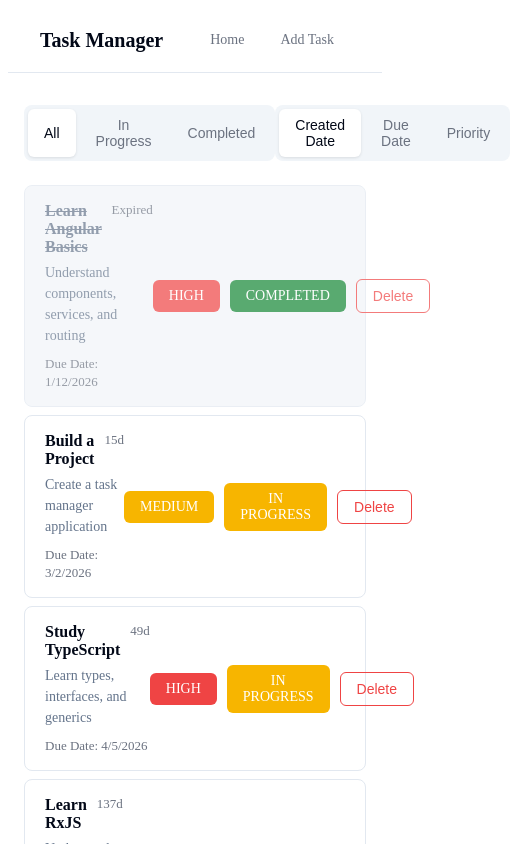
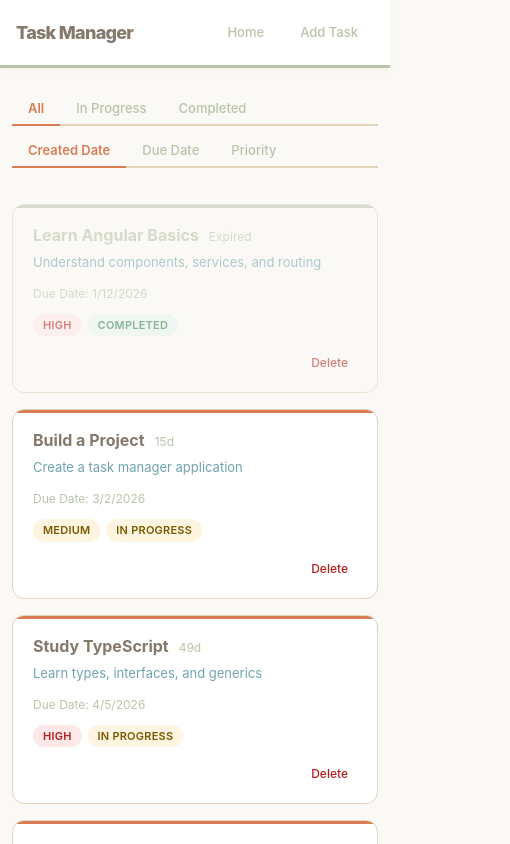
Before and after one commit to AlhanoufKMLz/tasks-manager, an Angular app: page / in a window 390 px wide. Shown: the top 844 px of the page, 510 px wide, since content can reach past the window. Built offline with nearby package versions, Linux system fonts and the light colour scheme.

Commit message:
update styling

```diff
--- a/src/app/app.css
+++ b/src/app/app.css
@@ -5,19 +5,26 @@
 }
 
 .navbar {
-    background: hsl(0 0% 100%);
-    border-bottom: 1px solid hsl(214.3 31.8% 91.4%);
-    padding: 1rem 2rem;
+  background: var(--surface);
+  border-bottom: 1px solid var(--border);
+  padding: 0 2.5rem;
+  height: 68px;
   display: flex;
   justify-content: space-between;
   align-items: center;
+  position: sticky;
+  top: 0;
+  z-index: 10;
+  box-shadow: var(--shadow-sm);
+  border-bottom: 3px solid #b8c4a9;
 }
 
 .nav-brand h2 {
   margin: 0;
-    font-size: 20px;
-    font-weight: 600;
-    color: hsl(222.2 84% 4.9%);
+  font-size: 18px;
+  font-weight: 800;
+  color: var(--text);
+  letter-spacing: -0.04em;
 }
 
 .nav-links {
@@ -26,37 +33,49 @@
 }
 
 .nav-links a {
-    color: hsl(220 8.9% 46.1%);
+  color: var(--text-muted);
   text-decoration: none;
-    padding: 8px 16px;
-    border-radius: 6px;
-    font-size: 14px;
+  padding: 7px 16px;
+  border-radius: 999px;
+  font-size: 13px;
   font-weight: 500;
-    transition: all 0.15s ease;
+  transition: all var(--transition);
 }
 
 .nav-links a:hover {
-    background: hsl(210 40% 96.1%);
-    color: hsl(222.2 84% 4.9%);
+  background: var(--accent-bg);
+  color: var(--accent);
 }
 
 .nav-links a.active {
-    background: hsl(222.2 47.4% 11.2%);
-    color: hsl(210 40% 98%);
+  background: var(--accent);
+  color: #fff;
+  font-weight: 700;
+  box-shadow: 0 2px 8px rgba(217, 125, 85, 0.3);
 }
 
 main {
   flex: 1;
-    padding: 32px 16px;
+  padding: 40px 16px;
+}
+
+@media (max-width: 640px) {
+  .navbar {
+    padding: 0 1rem;
+  }
+
+  main {
+    padding: 24px 12px;
+  }
 }
 
 footer {
-    background: hsl(0 0% 100%);
-    padding: 20px;
+  background: var(--surface);
+  padding: 16px 20px;
   text-align: center;
-    color: hsl(215.4 16.3% 46.9%);
-    border-top: 1px solid hsl(214.3 31.8% 91.4%);
-    font-size: 14px;
+  color: var(--text-muted);
+  border-top: 1px solid var(--border);
+  font-size: 12px;
 }
 
 footer p {
--- a/src/app/pages/task-details/task-details.css
+++ b/src/app/pages/task-details/task-details.css
@@ -1,5 +1,6 @@
-.task-detail-container {
-    max-width: 800px;
+.task-detail-container,
+.task-details-container {
+  max-width: 760px;
   margin: 0 auto;
 }
 
@@ -9,208 +10,278 @@
   align-items: flex-start;
   margin-bottom: 24px;
   padding-bottom: 24px;
-    border-bottom: 1px solid hsl(214.3 31.8% 91.4%);
+  border-bottom: 2px solid var(--border);
   gap: 16px;
 }
 
 .header h1 {
   margin: 0;
-    font-size: 32px;
-    font-weight: 700;
-    color: hsl(222.2 84% 4.9%);
-    letter-spacing: -0.025em;
+  font-size: 26px;
+  font-weight: 800;
+  color: var(--text);
+  letter-spacing: -0.04em;
   line-height: 1.2;
 }
 
 .header span {
-    color: hsl(215.4 16.3% 46.9%);
-    font-size: 70%;
-    font-weight: normal;
+  color: var(--text-muted);
+  font-size: 65%;
+  font-weight: 500;
 }
 
 .status-badge {
   padding: 6px 14px;
   border-radius: 999px;
-    background: hsl(47.9 95.8% 53.1%);
-    color: hsl(26 83.3% 14.1%);
-    font-size: 13px;
-    font-weight: 600;
+  background: var(--warning-bg);
+  color: var(--warning);
+  font-size: 12px;
+  font-weight: 700;
   white-space: nowrap;
   display: inline-flex;
   align-items: center;
+  letter-spacing: 0.02em;
 }
 
 .status-badge.completed {
-    background: hsl(142.1 76.2% 36.3%);
-    color: hsl(0 0% 100%);
+  background: var(--success-bg);
+  color: var(--success);
 }
 
 .task-details {
-    background: hsl(0 0% 100%);
-    border: 1px solid hsl(214.3 31.8% 91.4%);
-    padding: 24px;
-    border-radius: 8px;
+  background: var(--surface);
+  border: 1px solid var(--border);
+  padding: 28px;
+  border-radius: var(--radius);
   margin-bottom: 24px;
-    box-shadow: 0 1px 3px 0 rgb(0 0 0 / 0.05);
+  box-shadow: var(--shadow-sm);
+  overflow: hidden;
+  position: relative;
+}
+
+.task-details::before {
+  content: '';
+  position: absolute;
+  top: 0;
+  left: 0;
+  right: 0;
+  height: 3px;
+  background: var(--accent);
+}
+
+.task-details-container:has(.onoffswitch-checkbox:checked) .task-details::before {
+  background: var(--success);
 }
 
 .detail-row {
   margin-bottom: 20px;
+  padding-bottom: 20px;
+  border-bottom: 1px solid var(--border);
 }
 
 .detail-row:last-child {
   margin-bottom: 0;
+  padding-bottom: 0;
+  border-bottom: none;
 }
 
 .detail-row strong {
   display: block;
-    margin-bottom: 8px;
-    color: hsl(222.2 84% 4.9%);
-    font-size: 14px;
-    font-weight: 600;
+  margin-bottom: 5px;
+  color: var(--text-muted);
+  font-size: 11px;
+  font-weight: 700;
+  text-transform: uppercase;
+  letter-spacing: 0.08em;
 }
 
 .detail-row p {
   margin: 0;
-    color: hsl(215.4 16.3% 46.9%);
+  color: var(--text);
   font-size: 15px;
   line-height: 1.6;
 }
 
 .actions {
   display: flex;
-    gap: 12px;
+  gap: 10px;
   flex-wrap: wrap;
 }
 
 button {
-    padding: 10px 20px;
+  padding: 10px 22px;
   border: none;
-    border-radius: 6px;
+  border-radius: 999px;
   cursor: pointer;
   font-size: 14px;
-    font-weight: 500;
-    transition: all 0.15s ease;
+  font-weight: 600;
+  transition: all var(--transition);
+  font-family: inherit;
 }
 
 .delete-btn {
-    background: hsl(0 84.2% 60.2%);
-    color: hsl(0 0% 100%);
-    box-shadow: 0 1px 2px 0 rgb(0 0 0 / 0.05);
+  background: var(--danger-bg);
+  color: var(--danger);
+  border: 1.5px solid #fca5a5;
 }
 
 .delete-btn:hover {
-    background: hsl(0 84.2% 56%);
-    box-shadow: 0 4px 6px -1px rgb(0 0 0 / 0.1);
+  background: var(--danger);
+  color: #fff;
+  border-color: var(--danger);
+  transform: translateY(-1px);
 }
 
 .back-btn {
   background: transparent;
-    color: hsl(222.2 84% 4.9%);
-    border: 1px solid hsl(214.3 31.8% 91.4%);
+  color: var(--accent);
+  border: 1.5px solid var(--border);
 }
 
 .back-btn:hover {
-    background: hsl(210 40% 96.1%);
+  background: var(--accent-bg);
+  border-color: var(--accent);
 }
 
 .not-found {
   text-align: center;
   padding: 80px 20px;
-    background: hsl(0 0% 100%);
-    border: 1px solid hsl(214.3 31.8% 91.4%);
-    border-radius: 8px;
+  background: var(--surface);
+  border: 1px solid var(--border);
+  border-radius: var(--radius);
+  box-shadow: var(--shadow-sm);
 }
 
 .not-found h2 {
-    margin: 0 0 12px 0;
-    font-size: 24px;
-    font-weight: 700;
-    color: hsl(222.2 84% 4.9%);
+  margin: 0 0 10px 0;
+  font-size: 22px;
+  font-weight: 800;
+  color: var(--text);
+  letter-spacing: -0.03em;
 }
 
 .not-found p {
   margin: 0 0 24px 0;
-    color: hsl(215.4 16.3% 46.9%);
-    font-size: 15px;
+  color: var(--text-secondary);
+  font-size: 14px;
 }
 
 .not-found button {
-    background: hsl(222.2 47.4% 11.2%);
-    color: hsl(210 40% 98%);
-    box-shadow: 0 1px 2px 0 rgb(0 0 0 / 0.05);
+  background: var(--accent);
+  color: #fff;
+  box-shadow: 0 3px 10px rgba(217, 125, 85, 0.3);
 }
 
 .not-found button:hover {
-    background: hsl(222.2 47.4% 15%);
+  background: var(--accent-hover);
+  transform: translateY(-1px);
 }
 
-  /* task status */
+/* ── Task status toggle ──────────────────────────── */
 
 .onoffswitch {
   position: relative;
   width: 110px;
-  -webkit-user-select:none;
-  -moz-user-select:none;
+  -webkit-user-select: none;
+  -moz-user-select: none;
   -ms-user-select: none;
 }
+
 .onoffswitch-checkbox {
   position: absolute;
   opacity: 0;
   pointer-events: none;
 }
+
 .onoffswitch-label {
   display: block;
   overflow: hidden;
   cursor: pointer;
-    border-radius: 17px;
+  border-radius: 999px;
 }
+
 .onoffswitch-inner {
   display: block;
   width: 200%;
   margin-left: -100%;
   transition: margin 0.3s ease-in 0s;
 }
-.onoffswitch-inner:before, .onoffswitch-inner:after {
+
+.onoffswitch-inner:before,
+.onoffswitch-inner:after {
   display: block;
   float: left;
   width: 50%;
-    height: 29px;
+  height: 30px;
   padding: 0;
-    line-height: 29px;
-    font-size: 14px;
+  line-height: 30px;
+  font-size: 12px;
   color: white;
-    font-weight: bold;
+  font-weight: 700;
   box-sizing: border-box;
+  font-family: inherit;
+  letter-spacing: 0.02em;
 }
+
 .onoffswitch-inner:before {
   content: "Completed";
   padding-left: 9px;
-    background-color: #148735;
-    color: #FFFFFF;
+  background-color: var(--success);
+  color: #ffffff;
 }
+
 .onoffswitch-inner:after {
   content: "In Progress";
   padding-right: 9px;
-    background-color: #F7B500;
-    color: #FFFFFF;
+  background-color: var(--accent);
+  color: #ffffff;
   text-align: right;
 }
+
 .onoffswitch-switch {
   display: block;
-    width: 20px;
-    margin: 4.5px;
-    background: #FFFFFF;
+  width: 22px;
+  margin: 4px;
+  background: #ffffff;
   position: absolute;
   top: 0;
   bottom: 0;
   right: 80px;
-    border-radius: 17px;
+  border-radius: 999px;
   transition: all 0.3s ease-in 0s;
+  box-shadow: 0 1px 4px rgba(0,0,0,.2);
 }
+
 .onoffswitch-checkbox:checked + .onoffswitch-label .onoffswitch-inner {
   margin-left: 0;
 }
+
 .onoffswitch-checkbox:checked + .onoffswitch-label .onoffswitch-switch {
   right: 0px;
 }
+
+/* ── Responsive ───────────────────────────────────── */
+
+@media (max-width: 640px) {
+  .header {
+    flex-direction: column;
+    align-items: flex-start;
+    gap: 12px;
+  }
+
+  .header h1 {
+    font-size: 20px;
+  }
+
+  .task-details {
+    padding: 18px;
+  }
+
+  .actions {
+    flex-direction: column;
+  }
+
+  .actions button {
+    width: 100%;
+    text-align: center;
+  }
+}
--- a/src/app/pages/task-form/task-form.css
+++ b/src/app/pages/task-form/task-form.css
@@ -1,59 +1,74 @@
 .form-container {
-    max-width: 600px;
+  max-width: 560px;
   margin: 0 auto;
-    background: hsl(0 0% 100%);
-    border: 1px solid hsl(214.3 31.8% 91.4%);
-    border-radius: 8px;
-    padding: 32px;
-    box-shadow: 0 1px 3px 0 rgb(0 0 0 / 0.05);
+  background: var(--surface);
+  border: 1px solid var(--border);
+  border-radius: var(--radius);
+  padding: 36px;
+  box-shadow: var(--shadow);
+  overflow: hidden;
+  position: relative;
+}
+
+.form-container::before {
+  content: '';
+  position: absolute;
+  top: 0;
+  left: 0;
+  right: 0;
+  height: 4px;
+  background: linear-gradient(90deg, var(--accent), #e8834a);
 }
 
 .form-container h2 {
-    margin: 0 0 24px 0;
-    font-size: 24px;
-    font-weight: 700;
-    color: hsl(222.2 84% 4.9%);
-    letter-spacing: -0.025em;
+  margin: 0 0 28px 0;
+  font-size: 20px;
+  font-weight: 800;
+  color: var(--text);
+  letter-spacing: -0.03em;
 }
 
 .form-group {
   margin-bottom: 20px;
   display: flex;
   flex-direction: column;
-    gap: 5px;
+  gap: 7px;
 }
 
 .form-group label {
   display: block;
-    font-weight: 500;
-    font-size: 14px;
-    color: hsl(222.2 84% 4.9%);
+  font-weight: 600;
+  font-size: 12px;
+  color: var(--text-secondary);
+  text-transform: uppercase;
+  letter-spacing: 0.06em;
 }
 
 .form-group input,
 .form-group textarea {
   width: 100%;
-    padding: 10px 12px;
-    border: 1px solid hsl(214.3 31.8% 91.4%);
-    border-radius: 6px;
+  padding: 11px 14px;
+  border: 1.5px solid var(--border);
+  border-radius: var(--radius-sm);
   font-size: 14px;
   font-family: inherit;
-    color: hsl(222.2 84% 4.9%);
-    transition: all 0.15s ease;
-    background: hsl(0 0% 100%);
+  color: var(--text);
+  transition: all var(--transition);
+  background: var(--bg);
   box-sizing: border-box;
 }
 
 .form-group input::placeholder,
 .form-group textarea::placeholder {
-    color: hsl(215.4 16.3% 46.9%);
+  color: var(--text-muted);
 }
 
 .form-group input:focus,
 .form-group textarea:focus {
   outline: none;
-    border-color: hsl(221.2 83.2% 53.3%);
-    box-shadow: 0 0 0 3px hsl(221.2 83.2% 53.3% / 0.1);
+  border-color: var(--accent);
+  background: var(--surface);
+  box-shadow: 0 0 0 3px rgba(217, 125, 85, 0.12);
 }
 
 .form-group textarea {
@@ -62,67 +77,73 @@
 }
 
 .error {
-    margin-top: 6px;
+  margin-top: 4px;
 }
 
 .error small {
-    color: hsl(0 84.2% 60.2%);
-    font-size: 13px;
+  color: var(--danger);
+  font-size: 12px;
   font-weight: 500;
 }
 
 .button-group {
   display: flex;
-    gap: 12px;
-    margin-top: 24px;
+  gap: 10px;
+  margin-top: 28px;
 }
 
 button {
-    padding: 10px 20px;
+  padding: 10px 22px;
   border: none;
-    border-radius: 6px;
+  border-radius: 999px;
   cursor: pointer;
   font-size: 14px;
-    font-weight: 500;
-    transition: all 0.15s ease;
+  font-weight: 600;
+  transition: all var(--transition);
   font-family: inherit;
 }
 
 button[type='submit'] {
-    background: hsl(222.2 47.4% 11.2%);
-    color: hsl(210 40% 98%);
-    box-shadow: 0 1px 2px 0 rgb(0 0 0 / 0.05);
+  background: var(--accent);
+  color: #fff;
+  box-shadow: 0 3px 10px rgba(217, 125, 85, 0.3);
 }
 
 button[type='submit']:hover:not(:disabled) {
-    background: hsl(222.2 47.4% 15%);
-    box-shadow: 0 4px 6px -1px rgb(0 0 0 / 0.1);
+  background: var(--accent-hover);
+  transform: translateY(-1px);
+  box-shadow: 0 5px 14px rgba(217, 125, 85, 0.35);
 }
 
 button[type='submit']:disabled {
-    background: hsl(214.3 31.8% 91.4%);
-    color: hsl(220 8.9% 46.1%);
+  background: var(--border);
+  color: var(--text-muted);
   cursor: not-allowed;
   box-shadow: none;
 }
 
 button.secondary {
   background: transparent;
-    color: hsl(222.2 84% 4.9%);
-    border: 1px solid hsl(214.3 31.8% 91.4%);
+  color: var(--text-secondary);
+  border: 1.5px solid var(--border);
 }
 
 button.secondary:hover {
-    background: hsl(210 40% 96.1%);
+  background: var(--bg);
+  border-color: var(--border-hover);
+  color: var(--text);
 }
+
+/* ── Priority selector ───────────────────────────── */
 
 .priority-group {
   display: inline-flex;
-    gap: 4px;
-    background: hsl(210 40% 96.1%);
-    padding: 4px;
-    border-radius: 8px;
+  gap: 2px;
+  background: var(--bg);
+  padding: 3px;
+  border-radius: 999px;
   width: max-content;
+  border: 1.5px solid var(--border);
 }
 
 .priority {
@@ -135,48 +156,72 @@
 
 .priority span {
   display: inline-block;
-    padding: 8px 16px;
-    border-radius: 6px;
+  padding: 6px 16px;
+  border-radius: 999px;
   background-color: transparent;
-    color: hsl(220 8.9% 46.1%);
-    font-weight: 500;
+  color: var(--text-muted);
+  font-weight: 600;
+  font-size: 12px;
+  letter-spacing: 0.02em;
   transition: all 0.2s ease;
 }
 
 .priority:hover span {
-    color: hsl(222.2 84% 4.9%);
+  color: var(--text);
 }
 
 .priority input[type="radio"]:checked + span[value="high"],
 .priority input[type="radio"][value="high"]:checked + span {
-    background-color: hsl(0 84.2% 60.2%);
-    color: white;
+  background-color: var(--danger-bg);
+  color: var(--danger);
 }
 
 .priority input[type="radio"]:checked + span[value="high"],
 .priority input[type="radio"][value="high"]:checked:hover + span:hover {
-    background-color: hsl(0 84.2% 60.2%);
-    color: white;
+  background-color: var(--danger-bg);
+  color: var(--danger);
 }
 
 .priority input[type="radio"][value="medium"]:checked + span {
-    background-color: #F7B500;
-    color: white;
+  background-color: var(--warning-bg);
+  color: var(--warning);
 }
 
 .priority input[type="radio"][value="low"]:checked + span {
-    background-color: #148735;
-    color: white;
+  background-color: var(--success-bg);
+  color: var(--success);
 }
 
 .priority input[value="high"]:hover + span {
-    background-color: hsla(0, 84%, 60%, 0.334);
+  background-color: var(--danger-bg);
 }
 
 .priority input[value="medium"]:hover + span {
-    background-color: #f7b5005e;
+  background-color: var(--warning-bg);
 }
 
 .priority input[value="low"]:hover + span {
-    background-color: #14873563;
+  background-color: var(--success-bg);
 }
+
+/* ── Responsive ───────────────────────────────────── */
+
+@media (max-width: 640px) {
+  .form-container {
+    padding: 24px 18px;
+  }
+
+  .priority-group {
+    width: 100%;
+    justify-content: center;
+  }
+
+  .button-group {
+    flex-direction: column;
+  }
+
+  .button-group button {
+    width: 100%;
+    text-align: center;
+  }
+}
--- a/src/app/pages/task-list/task-list.css
+++ b/src/app/pages/task-list/task-list.css
@@ -1,5 +1,5 @@
 .task-list-container {
-  max-width: 900px;
+  max-width: 1100px;
   margin: 0 auto;
 }
 
@@ -12,114 +12,151 @@
 
 .header h1 {
   margin: 0;
-  font-size: 32px;
-  font-weight: 700;
-  color: hsl(222.2 84% 4.9%);
-  letter-spacing: -0.025em;
+  font-size: 26px;
+  font-weight: 800;
+  color: var(--text);
+  letter-spacing: -0.04em;
 }
 
 .add-btn {
-  background: hsl(222.2 47.4% 11.2%);
-  color: hsl(210 40% 98%);
+  background: var(--accent);
+  color: #fff;
   border: none;
-  padding: 10px 20px;
-  border-radius: 6px;
+  padding: 9px 20px;
+  border-radius: 999px;
   cursor: pointer;
-  font-size: 14px;
-  font-weight: 500;
-  transition: all 0.15s ease;
-  box-shadow: 0 1px 2px 0 rgb(0 0 0 / 0.05);
+  font-size: 13px;
+  font-weight: 600;
+  transition: all var(--transition);
+  box-shadow: 0 3px 10px rgba(217, 125, 85, 0.3);
+  display: inline-flex;
+  align-items: center;
+  gap: 6px;
+}
+
+.add-btn::before {
+  content: '+';
+  font-size: 17px;
+  font-weight: 300;
+  line-height: 1;
 }
 
 .add-btn:hover {
-  background: hsl(222.2 47.4% 15%);
-  box-shadow: 0 4px 6px -1px rgb(0 0 0 / 0.1);
+  background: var(--accent-hover);
+  transform: translateY(-1px);
+  box-shadow: 0 5px 14px rgba(217, 125, 85, 0.35);
 }
 
-.actions-par{
+.actions-par {
   display: flex;
   justify-content: space-between;
+  align-items: flex-end;
+  border-bottom: 2px solid var(--border);
+  margin-bottom: 28px;
 }
 
 .filters {
   display: inline-flex;
-  gap: 4px;
-  margin-bottom: 24px;
-  background: hsl(210 40% 96.1%);
-  padding: 4px;
-  border-radius: 8px;
+  gap: 0;
+  margin-bottom: 0;
+  background: transparent;
+  padding: 0;
+  border-radius: 0;
 }
 
 .filters button {
   padding: 8px 16px;
   border: none;
   background: transparent;
-  border-radius: 6px;
+  border-radius: 0;
   cursor: pointer;
-  font-size: 14px;
+  font-size: 13px;
   font-weight: 500;
-  color: hsl(220 8.9% 46.1%);
-  transition: all 0.15s ease;
+  color: var(--text-muted);
+  transition: all var(--transition);
+  border-bottom: 2px solid transparent;
+  margin-bottom: -2px;
 }
 
 .filters button:hover {
-  color: hsl(222.2 84% 4.9%);
+  color: var(--text-secondary);
 }
 
 .filters button.active {
-  background: hsl(0 0% 100%);
-  color: hsl(222.2 84% 4.9%);
-  box-shadow: 0 1px 3px 0 rgb(0 0 0 / 0.1);
+  color: var(--accent);
+  border-bottom-color: var(--accent);
+  font-weight: 600;
+  background: transparent;
+  box-shadow: none;
 }
 
 .empty {
+  grid-column: 1 / -1;
   text-align: center;
   padding: 80px 20px;
-  color: hsl(215.4 16.3% 46.9%);
-  background: hsl(0 0% 100%);
-  border: 1px dashed hsl(214.3 31.8% 91.4%);
-  border-radius: 8px;
+  color: var(--text-muted);
+  background: var(--surface);
+  border: 2px dashed var(--border);
+  border-radius: var(--radius);
 }
 
 .empty p {
   margin: 0;
-  font-size: 15px;
+  font-size: 14px;
 }
 
 .tasks {
-  display: flex;
-  flex-direction: column;
-  gap: 8px;
+  display: grid;
+  grid-template-columns: repeat(auto-fill, minmax(270px, 1fr));
+  gap: 16px;
 }
 
 .task-item {
-  background: hsl(0 0% 100%);
-  border: 1px solid hsl(214.3 31.8% 91.4%);
-  border-radius: 8px;
-  padding: 16px 20px;
+  background: var(--surface);
+  border: 1px solid var(--border);
+  border-radius: var(--radius);
+  padding: 20px 20px 56px;
   display: flex;
-  justify-content: space-between;
-  align-items: center;
-  transition: all 0.15s ease;
+  flex-direction: column;
+  gap: 10px;
+  position: relative;
+  transition: all var(--transition);
+  overflow: hidden;
+}
+
+.task-item::before {
+  content: '';
+  position: absolute;
+  top: 0;
+  left: 0;
+  right: 0;
+  height: 3px;
+  background: var(--accent);
+  border-radius: var(--radius) var(--radius) 0 0;
 }
 
 .task-item:hover {
-  border-color: hsl(217.2 32.6% 17.5%);
-  box-shadow: 0 4px 6px -1px rgb(0 0 0 / 0.05);
+  border-color: var(--border-hover);
+  box-shadow: var(--shadow-md);
+  transform: translateY(-3px);
 }
 
 .task-item.completed {
-  background: hsl(210 40% 96.1%);
-  opacity: 0.7;
+  background: var(--bg);
+  opacity: 0.55;
+}
+
+.task-item.completed::before {
+  background:  var(--text-muted);
 }
 
 .task-item.completed h3 {
-  text-decoration: line-through;
-  color: hsl(215.4 16.3% 46.9%);
+  color: var(--text-muted);
 }
 
 .task-content {
   flex: 1;
+  min-width: 0;
 }
 
 .task-content:hover {
@@ -129,88 +166,119 @@
 .task-content h3 {
   margin: 0 0 6px 0;
   font-size: 16px;
-  font-weight: 600;
-}
-
-.task-content h3 {
-  color: hsl(222.2 84% 4.9%);
+  font-weight: 700;
+  color: var(--text);
   text-decoration: none;
-  transition: color 0.15s ease;
+  transition: color var(--transition);
+  line-height: 1.3;
 }
 
 .title {
   display: flex;
   gap: 10px;
+  align-items: baseline;
 }
 
 .task-content h3:hover {
-  color: hsl(221, 97%, 38%);
+  color: var(--accent);
 }
 
 .task-content p {
   margin: 0 0 8px 0;
-  color: hsl(215.4 16.3% 46.9%);
-  font-size: 14px;
-  line-height: 1.5;
+  color: var(--text-secondary);
+  font-size: 13px;
+  line-height: 1.55;
 }
 
 .task-content small {
-  color: hsl(220 8.9% 46.1%);
-  font-size: 13px;
+  color: var(--text-muted);
+  font-size: 12px;
 }
 
 .actions {
   display: flex;
-  gap: 10px;
+  gap: 6px;
   align-items: center;
+  flex-wrap: wrap;
+  margin-top: auto;
 }
 
 .delete-btn {
+  position: absolute;
+  bottom: 16px;
+  right: 16px;
   background: transparent;
-  color: hsl(0 84.2% 60.2%);
-  border: 1px solid hsl(0 84.2% 60.2%);
-  padding: 8px 16px;
-  border-radius: 6px;
+  color: var(--danger);
+  border: 1px solid transparent;
+  padding: 5px 12px;
+  border-radius: 999px;
   cursor: pointer;
-  font-size: 14px;
+  font-size: 12px;
   font-weight: 500;
-  transition: all 0.15s ease;
+  transition: all var(--transition);
 }
 
 .delete-btn:hover {
-  background: hsl(0 84.2% 60.2%);
-  color: hsl(0 0% 100%);
+  background: var(--danger-bg);
+  border-color: #fca5a5;
 }
 
 .status {
-  font-size: 15px;
-  font-weight: bold;
-  color: hsl(0 0% 100%);
-  padding: 8px 16px;
-  border-radius: 6px;
-  font-size: 14px;
-  font-weight: 500;
-  width:fit-content;
-  transition: all 0.15s ease;
+  font-size: 11px;
+  font-weight: 600;
+  padding: 3px 10px;
+  border-radius: 999px;
+  width: fit-content;
   text-align: center;
+  letter-spacing: 0.02em;
 }
 
 .completed {
-  background: #148735;
+  background: var(--success-bg);
+  color: var(--success);
 }
 
 .in-progress {
-  background: #F7B500;
+  background: var(--warning-bg);
+  color: var(--warning);
 }
 
 .low {
-  background: #148735;
+  background: var(--success-bg);
+  color: var(--success);
 }
 
 .medium {
-  background: #F7B500;
+  background: var(--warning-bg);
+  color: var(--warning);
 }
 
 .high {
-  background: hsl(0 84.2% 60.2%);
+  background: var(--danger-bg);
+  color: var(--danger);
 }
+
+@media (max-width: 768px) {
+  .actions-par {
+    flex-direction: column;
+    align-items: flex-start;
+    gap: 0;
+    border-bottom: none;
+  }
+
+  .filters {
+    border-bottom: 2px solid var(--border);
+    width: 100%;
+    margin-bottom: 8px;
+  }
+}
+
+@media (max-width: 640px) {
+  .header h1 {
+    font-size: 20px;
+  }
+
+  .tasks {
+    grid-template-columns: 1fr;
+  }
+}
--- a/src/styles.css
+++ b/src/styles.css
@@ -1 +1,47 @@
-/* You can add global styles to this file, and also import other style files */
+*, *::before, *::after {
+  box-sizing: border-box;
+}
+
+:root {
+  --bg:             #fbf9f5;
+  --surface:        #ffffff;
+  --border:         #e2d4bc;
+  --border-hover:   #b8c4a9;
+
+  --text:           #86786b;
+  --text-secondary: #6fa4af;
+  --text-muted:     #b8c4a9;
+
+  --accent:         #d97d55;
+  --accent-hover:   #c06840;
+  --accent-bg:      #f7ede6;
+
+  --success:        #2d7a4f;
+  --success-bg:     #e8f5ee;
+  --warning:        #7a5900;
+  --warning-bg:     #fdf5e0;
+  --danger:         #b91c1c;
+  --danger-bg:      #fde8e8;
+
+  --radius:         12px;
+  --radius-sm:      8px;
+
+  --shadow-sm:      0 2px 4px rgba(217, 125, 85, .08);
+  --shadow:         0 4px 12px rgba(217, 125, 85, .10);
+  --shadow-md:      0 10px 28px rgba(217, 125, 85, .14);
+
+  --transition:     160ms ease;
+}
+
+body {
+  margin: 0;
+  font-family: -apple-system, BlinkMacSystemFont, 'Segoe UI', 'Helvetica Neue', Arial, sans-serif;
+  background: var(--bg);
+  color: var(--text);
+  -webkit-font-smoothing: antialiased;
+  line-height: 1.5;
+}
+
+button, input, textarea, select {
+  font-family: inherit;
+}
```
Lines whose indentation alone changed are shown as unchanged.
